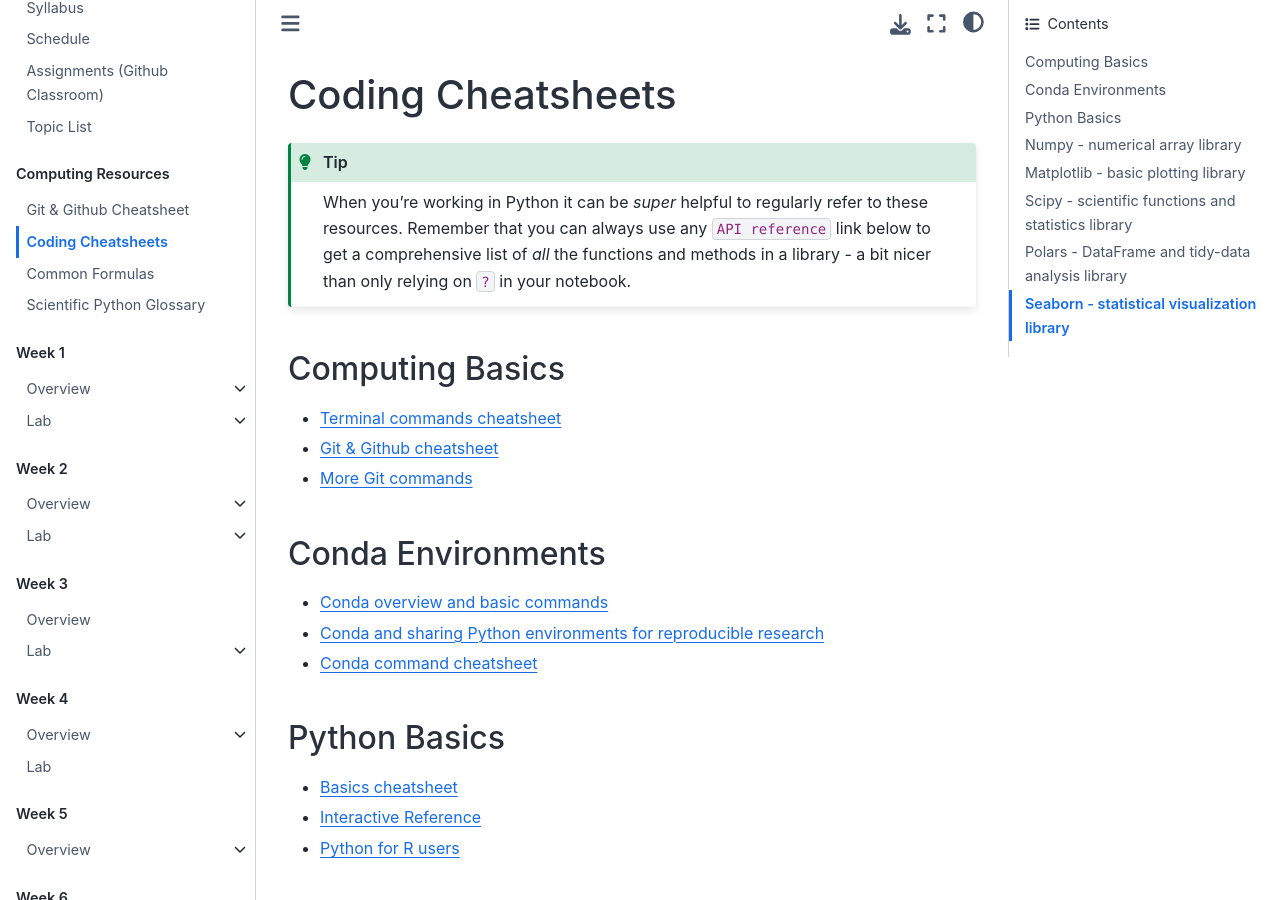
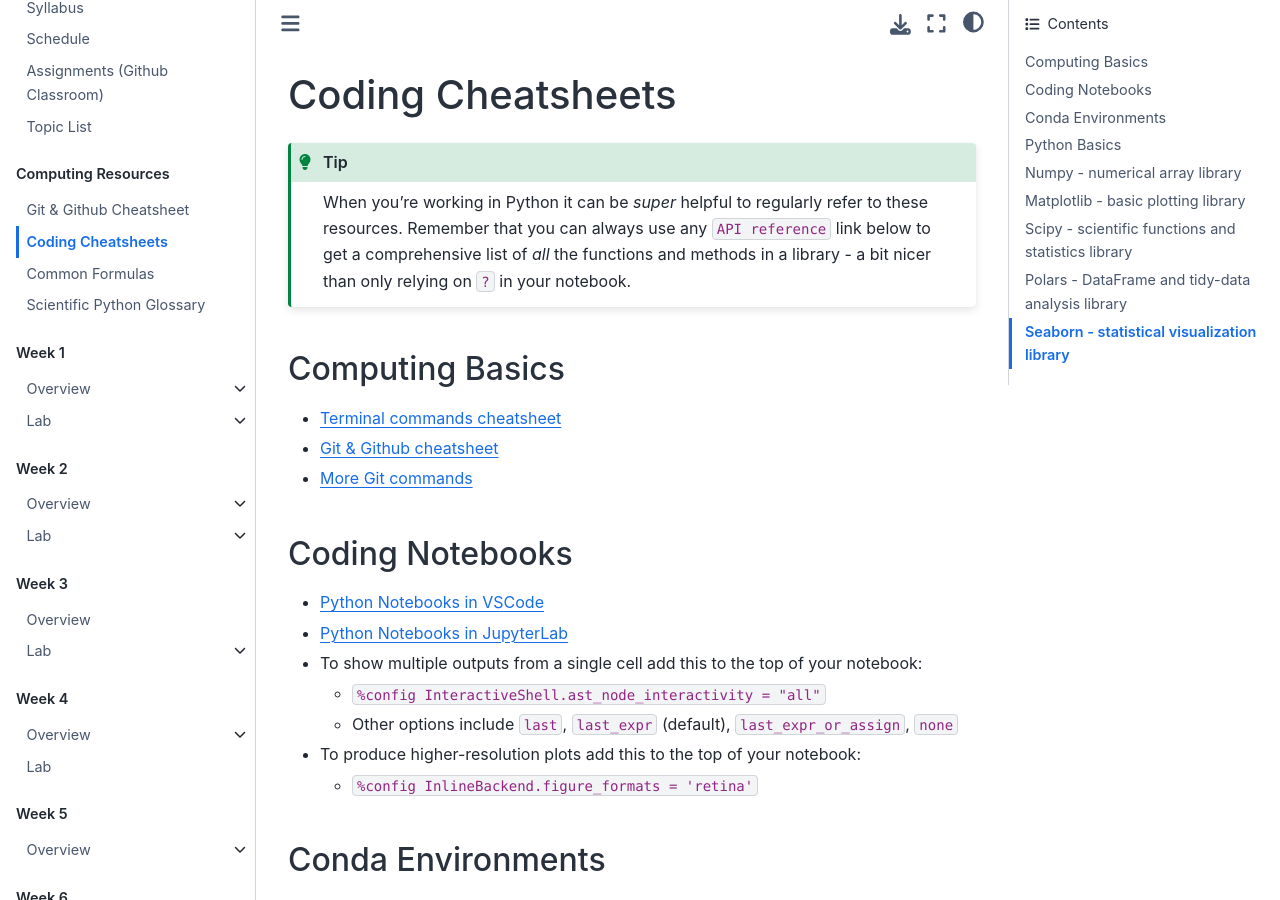
Before and after one commit to psyc201b/PSYC-201B, a Jupyter Book: the page built from pages/cheatsheets.md, in a window 1280 px wide and 900 px high. Built offline with Jupyter Book 1.0.4 settings and Sphinx 7.4.7 and the Sphinx Book theme 1.1.4, drawn with Linux system fonts in a browser that asks for light colours; pages that are not in the unit, such as notebooks, are missing from menus.

Commit message:
prep for wk9

```diff
--- a/_toc.yml
+++ b/_toc.yml
@@ -98,11 +98,11 @@
       - file: lectures/wk8/1
       - file: lectures/wk8/2
       - file: lectures/wk6/08_models_solutions
-      # - file: lectures/wk6/09_models_solutions
-# - caption: Week 9
-#   numbered: false
-#   chapters:
-#     - file: lectures/wk9/overview
+      - file: lectures/wk6/09_models_solutions
+- caption: Week 9
+  numbered: false
+  chapters:
+    - file: lectures/wk9/overview
 #       sections:
 #       - file: lectures/wk9/1
 #       - file: lectures/wk9/2
--- a/pages/cheatsheets.md
+++ b/pages/cheatsheets.md
@@ -8,6 +8,16 @@
 - [Terminal commands cheatsheet](https://www.git-tower.com/blog/media/pages/posts/command-line-cheat-sheet/64337e6bae-1733170994/command-line-cheat-sheet-large01.avif)
 - [Git & Github cheatsheet](/pages/git)
 - [More Git commands](https://education.github.com/git-cheat-sheet-education.pdf)
+
+## Coding Notebooks
+- [Python Notebooks in VSCode](https://code.visualstudio.com/docs/datascience/jupyter-notebooks)
+- [Python Notebooks in JupyterLab](https://jupyterlab.readthedocs.io/en/latest/user/notebook.html)
+- To show multiple outputs from a single cell add this to the top of your notebook:
+  - `%config InteractiveShell.ast_node_interactivity = "all" `
+  - Other options include `last`, `last_expr` (default), `last_expr_or_assign`, `none`
+- To produce higher-resolution plots add this to the top of your notebook:
+  - `%config InlineBackend.figure_formats = 'retina'`
+
 
 ## Conda Environments
 - [Conda overview and basic commands](https://nbis-reproducible-research.readthedocs.io/en/course_2104/conda/)
```
Also changed, not shown: lectures/wk8/overview.md (+7 -21 lines), lectures/wk9/overview.md (+32 -12 lines), 1 other file.
